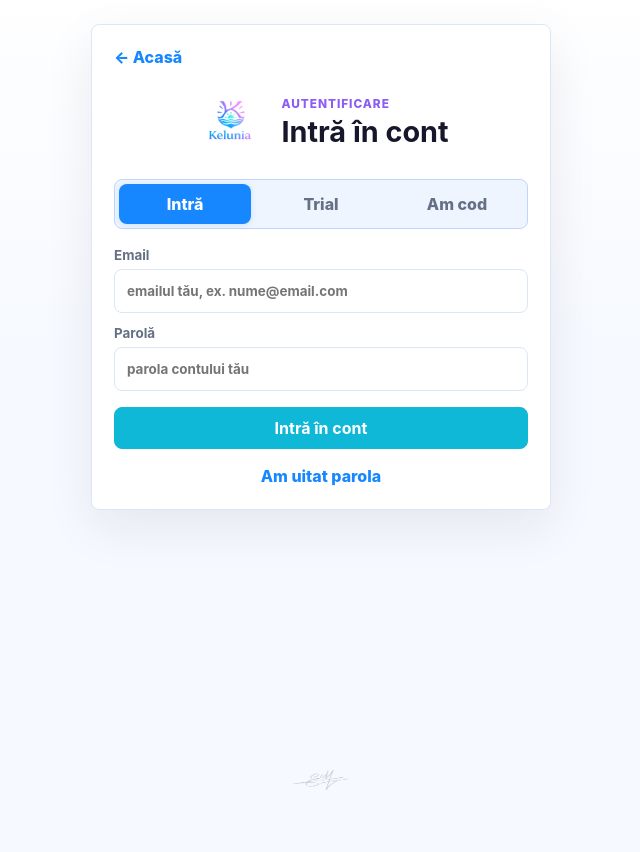
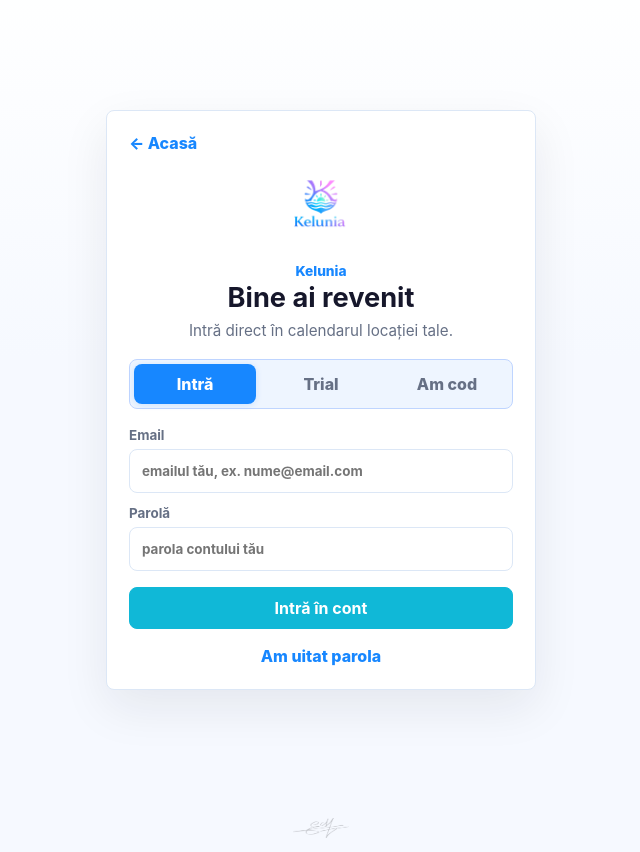
Before and after one commit to emanuelmuresan/Kelunia, a Next.js app: page /login in a window 1280 px wide. Shown: the whole page, without its empty margins (319-959 px from the left). Before the commit the page ends 804 px from the top, so only its background shows below. Built offline with nearby package versions, Linux system fonts and the light colour scheme; no server answers.

Commit message:
Polish app launch and login screen

```diff
--- a/app/globals.css
+++ b/app/globals.css
@@ -2503,6 +2503,54 @@ img {
   margin: 0;
 }
 
+.app-entry-splash {
+  min-height: 100dvh;
+  display: none;
+  align-items: center;
+  justify-content: center;
+  flex-direction: column;
+  gap: 10px;
+  padding: max(24px, env(safe-area-inset-top)) 18px max(24px, env(safe-area-inset-bottom));
+  background: #f6f9ff;
+  color: var(--ink);
+  text-align: center;
+}
+
+.app-entry-logo {
+  width: 104px;
+  height: 104px;
+  display: grid;
+  place-items: center;
+  border-radius: 24px;
+  background: #05070d;
+  box-shadow: 0 18px 46px rgba(10, 18, 30, 0.18);
+}
+
+.app-entry-logo img {
+  width: 88px;
+  height: 88px;
+  border-radius: 18px;
+}
+
+.app-entry-splash strong {
+  margin-top: 4px;
+  font-size: 1.55rem;
+  letter-spacing: 0;
+}
+
+.app-entry-splash span {
+  color: var(--muted);
+  font-size: 0.95rem;
+}
+
+.kelunia-installed-shell .landing-public-content {
+  display: none;
+}
+
+.kelunia-installed-shell .app-entry-splash {
+  display: flex;
+}
+
 .app-footer {
   display: flex;
   justify-content: center;
@@ -2517,13 +2565,13 @@ img {
 }
 
 .auth-shell {
-  width: min(460px, calc(100% - 28px));
+  width: min(430px, calc(100% - 28px));
   max-width: calc(100vw - 28px - env(safe-area-inset-left) - env(safe-area-inset-right));
-  min-height: calc(100vh - 48px);
+  min-height: calc(100dvh - env(safe-area-inset-top) - env(safe-area-inset-bottom));
   margin: 0 auto;
-  padding: 24px 0;
+  padding: max(18px, env(safe-area-inset-top)) 0 max(18px, env(safe-area-inset-bottom));
   display: flex;
-  align-items: flex-start;
+  align-items: center;
   justify-content: center;
 }
 
@@ -2581,30 +2629,48 @@ img {
   border: 1px solid var(--line);
   border-radius: 8px;
   background: #fff;
-  box-shadow: var(--shadow);
+  box-shadow: 0 18px 48px rgba(22, 23, 43, 0.08);
 }
 
 .auth-card-head {
-  display: flex;
+  display: grid;
+  justify-items: center;
   justify-content: center;
-  align-items: center;
-  justify-content: center;
-  gap: 12px;
-  margin-top: 18px;
-  text-align: left;
+  gap: 10px;
+  margin-top: 8px;
+  text-align: center;
 }
 
 .auth-card-head img {
-  width: 76px;
-  height: 76px;
+  width: 92px;
+  height: 92px;
   border-radius: 8px;
   object-fit: cover;
 }
 
+.auth-card-head span {
+  display: block;
+  color: var(--blue);
+  font-size: 0.86rem;
+  font-weight: 850;
+}
+
 .auth-card-head h2 {
-  margin: 3px 0 0;
-  font-size: 1.8rem;
+  margin: 2px 0 0;
+  font-size: 1.7rem;
   letter-spacing: 0;
+}
+
+.auth-card-head p {
+  max-width: 310px;
+  margin: 6px 0 0;
+  color: var(--muted);
+  font-size: 0.95rem;
+  line-height: 1.42;
+}
+
+.auth-card-loading {
+  padding: 28px 22px;
 }
 
 .auth-switcher {
@@ -2995,10 +3061,10 @@ img {
   }
 
   .auth-shell {
-    width: min(460px, calc(100% - 18px));
+    width: min(430px, calc(100% - 18px));
     max-width: calc(100vw - 18px - env(safe-area-inset-left) - env(safe-area-inset-right));
-    min-height: auto;
-    padding: 10px 0 18px;
+    min-height: calc(100dvh - env(safe-area-inset-top) - env(safe-area-inset-bottom));
+    padding: max(10px, env(safe-area-inset-top)) 0 max(14px, env(safe-area-inset-bottom));
   }
 
   .auth-card {
@@ -3006,17 +3072,17 @@ img {
   }
 
   .auth-card-head {
-    gap: 10px;
-    margin-top: 12px;
+    gap: 8px;
+    margin-top: 6px;
   }
 
   .auth-card-head img {
-    width: 64px;
-    height: 64px;
+    width: 78px;
+    height: 78px;
   }
 
   .auth-card-head h2 {
-    font-size: 1.55rem;
+    font-size: 1.45rem;
   }
 
   .auth-switcher {
--- a/app/layout.tsx
+++ b/app/layout.tsx
@@ -1,6 +1,7 @@
 import "./globals.css";
 import { AuthProvider } from "@/context/AuthContext";
 import type { Metadata, Viewport } from "next";
+import Script from "next/script";
 import PwaRegister from "./pwa-register";
 
 export const metadata: Metadata = {
@@ -33,6 +34,20 @@ export default function RootLayout({
   return (
     <html lang="ro">
       <body>
+        <Script id="kelunia-shell-mode" strategy="beforeInteractive">
+          {`
+            (function () {
+              try {
+                var standalone = window.matchMedia && window.matchMedia("(display-mode: standalone)").matches;
+                var iosStandalone = window.navigator && window.navigator.standalone === true;
+                var nativeShell = window.location.protocol === "capacitor:" || window.location.protocol === "ionic:";
+                document.documentElement.classList.add((standalone || iosStandalone || nativeShell) ? "kelunia-installed-shell" : "kelunia-browser-shell");
+              } catch (error) {
+                document.documentElement.classList.add("kelunia-browser-shell");
+              }
+            })();
+          `}
+        </Script>
         <AuthProvider>
           <PwaRegister />
           {children}
--- a/app/login/page.tsx
+++ b/app/login/page.tsx
@@ -568,11 +568,34 @@ export default function LoginPage() {
   }
 
   const title = {
-    login: "Intră în cont",
-    trial: "Începe trial",
+    login: "Bine ai revenit",
+    trial: "Începe trialul",
     register: "Cont cu cod",
     reset: "Recuperare parolă",
   }[mode];
+  const subtitle = {
+    login: "Intră direct în calendarul locației tale.",
+    trial: "Creează un spațiu de test și confirmă emailul.",
+    register: "Folosește codul primit pentru locația ta.",
+    reset: "Primești un link sigur pentru o parolă nouă.",
+  }[mode];
+
+  if (authLoading || user?.emailVerified) {
+    return (
+      <main className="auth-shell">
+        <section className="auth-card auth-card-loading">
+          <div className="auth-card-head">
+            <img src="/icon-192.png" alt="Kelunia" />
+            <div>
+              <span>Kelunia</span>
+              <h2>Se deschide aplicația</h2>
+              <p>Pregătim calendarul locației tale.</p>
+            </div>
+          </div>
+        </section>
+      </main>
+    );
+  }
 
   return (
     <main className="auth-shell">
@@ -582,8 +605,9 @@ export default function LoginPage() {
         <div className="auth-card-head">
           <img src="/icon-192.png" alt="Kelunia" />
           <div>
-            <span className="eyebrow">Autentificare</span>
+            <span>Kelunia</span>
             <h2>{title}</h2>
+            <p>{subtitle}</p>
           </div>
         </div>
 
@@ -618,7 +642,7 @@ export default function LoginPage() {
                 name="password"
                 value={password}
                 onChange={(event) => setPassword(event.target.value)}
-                placeholder={mode === "login" ? "parola contului tău" : "minimum 6 caractere"}
+                placeholder={mode === "login" ? "parola contului tău" : "minimum 8 caractere, litere și cifre"}
                 autoComplete={mode === "login" ? "current-password" : "new-password"}
                 required
               />
--- a/app/page.tsx
+++ b/app/page.tsx
@@ -180,6 +180,7 @@ export default function LandingPage() {
     <main className="landing-shell">
       <AppEntryRedirect />
 
+      <div className="landing-public-content">
         <nav className="landing-nav" aria-label="Navigare principală">
           <Link href="/" className="landing-brand" aria-label="Kelunia">
             <img src="/icon-192.png" alt="" />
@@ -329,6 +330,7 @@ export default function LandingPage() {
       <LandingNewsletterSection />
 
       <LandingFinalCta />
+      </div>
     </main>
   );
 }
```
Also changed, not shown: components/AppEntryRedirect.tsx (+10 -2 lines). Lines whose indentation alone changed are shown as unchanged.
